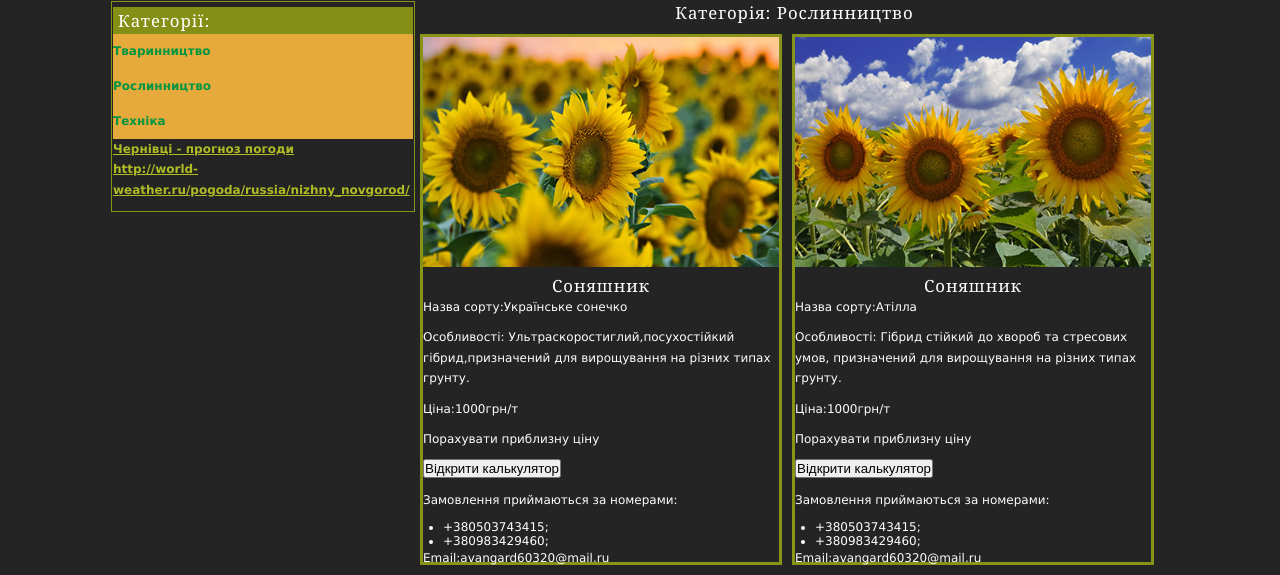
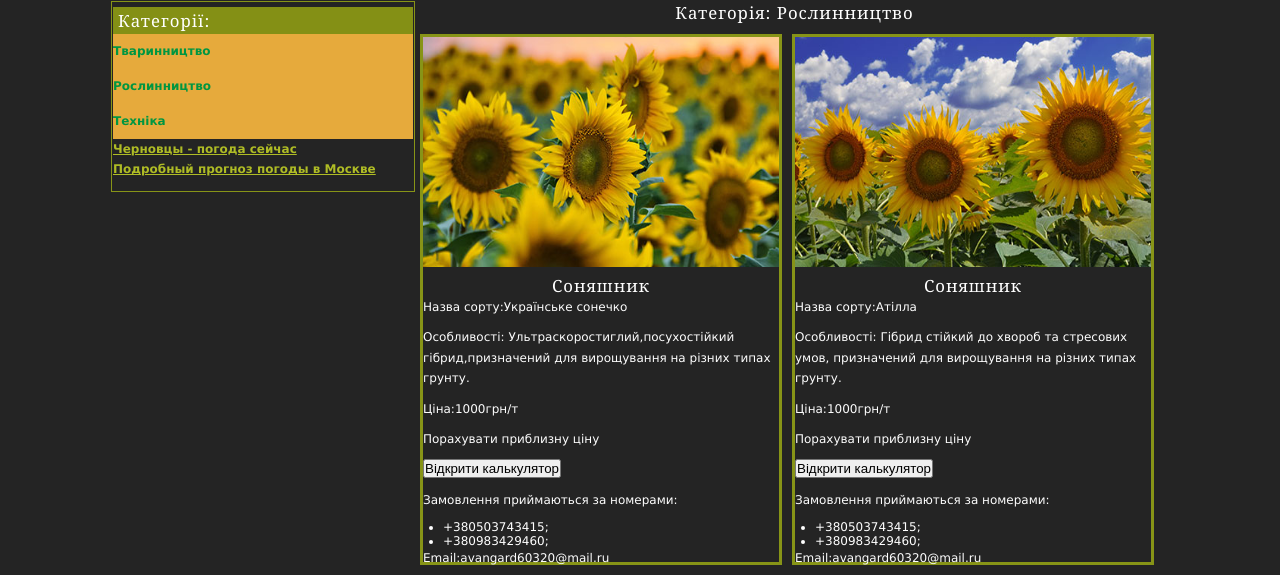
Before and after one commit to ukr-avangard/ukr-avangard.github.io, a plain HTML site: page index-plants.html in a window 1280 px wide. Shown: the part 181-756 px from the top of the page. Drawn offline with Linux system fonts and the light colour scheme; a script that the page names is missing.

Commit message:
popogoda

```diff
--- a/index-plants.html
+++ b/index-plants.html
@@ -59,7 +59,7 @@
 					    <li><a href="index-tehnic.html">Техніка</a></li>
 					</ul>
 				</div>
-	<div id="64b11e44ef6ee8ad14f2ae66a512a111"><p><a href="http://world-weather.ru/pogoda/ukraine/chernivtsi_1/">Чернівці - прогноз погоди</a><br><a href="http://world-weather.ru/pogoda/russia/nizhny_novgorod/">http://world-weather.ru/pogoda/russia/nizhny_novgorod/</a></p></div><script type="text/javascript" charset="utf-8" src="http://world-weather.ru/wwinformer.php?userid=64b11e44ef6ee8ad14f2ae66a512a111"></script>
+	<div id="7cbcde21c5c193de0dec4e675a2e504d"><p><a href="http://world-weather.ru/pogoda/ukraine/chernivtsi_1/">Черновцы - погода сейчас</a><br><a href="http://world-weather.ru/pogoda/russia/moscow/">Подробный прогноз погоды в Москве</a></p></div><script type="text/javascript" charset="utf-8" src="http://world-weather.ru/wwinformer.php?userid=7cbcde21c5c193de0dec4e675a2e504d"></script>
 	<div id="vk_comments"></div>
 	<script type="text/javascript">
 	VK.Widgets.Comments("vk_comments", {limit: 10, width: "300", attach: "*"});
```
Also changed, not shown: contacts.html (+1 -0 lines), index-animals.html (+1 -0 lines), index-tehnic.html (+1 -0 lines).
